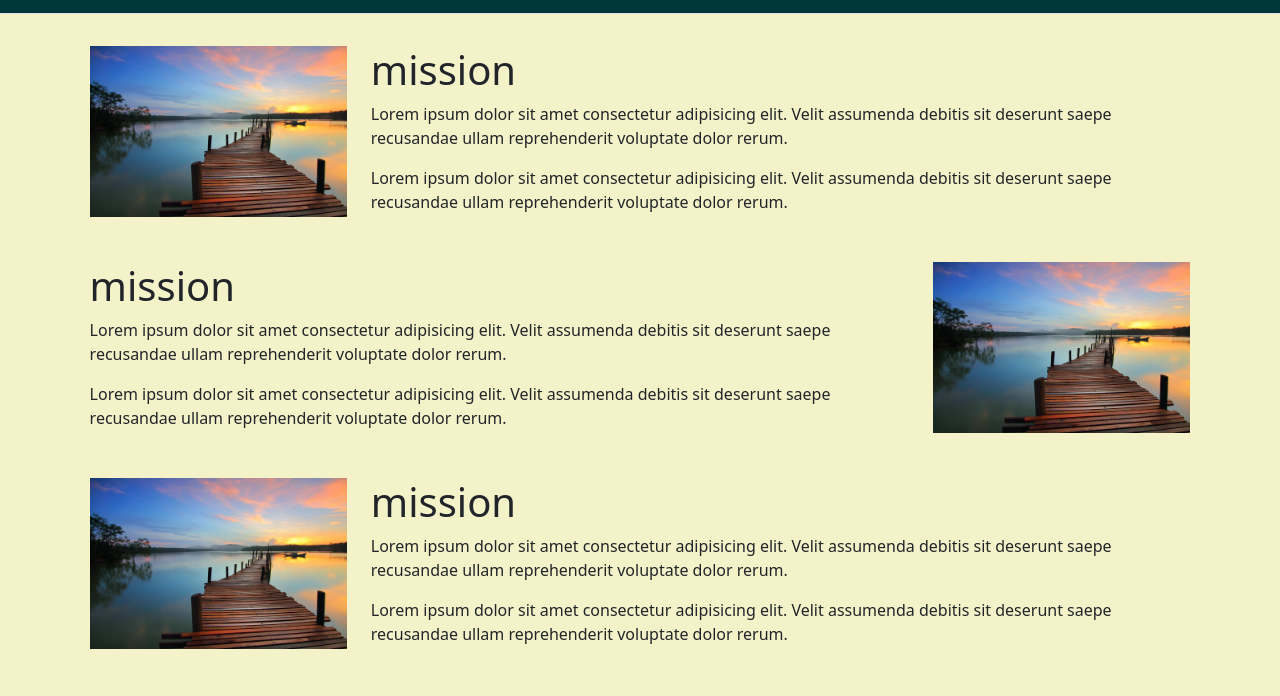
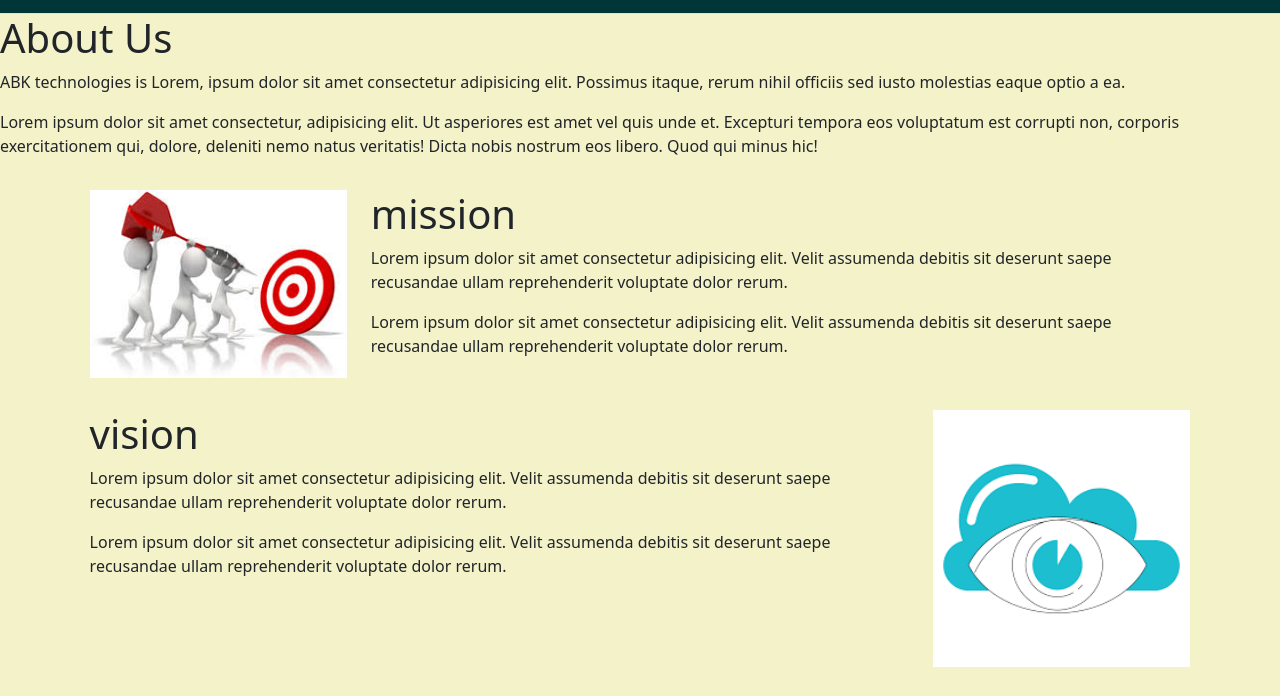
Before and after one commit to Amir-yasin/IP-Project-Website, a plain HTML site: page html/about.html in a window 1280 px wide. Shown: the part 59-755 px from the top of the page. Drawn offline with nearby package versions, Linux system fonts and the light colour scheme.

Commit message:
added relevant images to misiion vision and values

```diff
--- a/html/about.html
+++ b/html/about.html
@@ -29,11 +29,15 @@
           </ul>
         </header>
       </div>
-
+      <h1>About Us</h1>
+      <p>ABK technologies is Lorem, ipsum dolor sit amet consectetur adipisicing elit. Possimus itaque, rerum nihil officiis sed iusto molestias eaque optio a ea.</p>
+      <p>Lorem ipsum dolor sit amet consectetur, adipisicing elit. Ut asperiores est amet vel quis unde et. Excepturi tempora eos voluptatum est corrupti non, corporis exercitationem qui, dolore, deleniti nemo natus veritatis! Dicta nobis nostrum eos libero. Quod qui minus hic!
+      </p>
+      <div class="mission-vision-values">
 
         <div class="mission-container row">
           <div class="image-container col-lg-3">
-            <img class="about-img" src="/images/nature.jpeg" alt="">
+              <img class="about-img" src="/images/misson3.jpeg" alt="">
           </div>
           <div class="description-container col-lg-9">
               <h1>mission</h1>
@@ -46,26 +50,30 @@
 
        <div class="mission-container row">
           <div class="description-container col-lg-9">
-            <h1>mission</h1>
+              <h1>vision</h1>
               <p>Lorem ipsum dolor sit amet consectetur adipisicing elit. Velit assumenda debitis sit deserunt saepe recusandae ullam reprehenderit voluptate dolor rerum.</p>
               <p>Lorem ipsum dolor sit amet consectetur adipisicing elit. Velit assumenda debitis sit deserunt saepe recusandae ullam reprehenderit voluptate dolor rerum.</p>
           </div>
           <div class="image-container col-lg-3">
-            <img class="about-img" src="/images/nature.jpeg" alt="">
+              <img class="about-img" src="/images/vision2.png" alt="">
           </div>
        </div>
 
 
        <div class="mission-container row">
           <div class="image-container col-lg-3">
-            <img class="about-img" src="/images/nature.jpeg" alt="">
+              <img class="about-img" src="/images/value2.jpeg" alt="">
           </div>
           <div class="description-container col-lg-9">
-            <h1>mission</h1>
+              <h1>values</h1>
               <p>Lorem ipsum dolor sit amet consectetur adipisicing elit. Velit assumenda debitis sit deserunt saepe recusandae ullam reprehenderit voluptate dolor rerum.</p>
               <p>Lorem ipsum dolor sit amet consectetur adipisicing elit. Velit assumenda debitis sit deserunt saepe recusandae ullam reprehenderit voluptate dolor rerum.</p>
 
           </div>
        </div>
+
+      </div>
+
+
 </body>
 </html>
```
Lines whose indentation alone changed are shown as unchanged.
